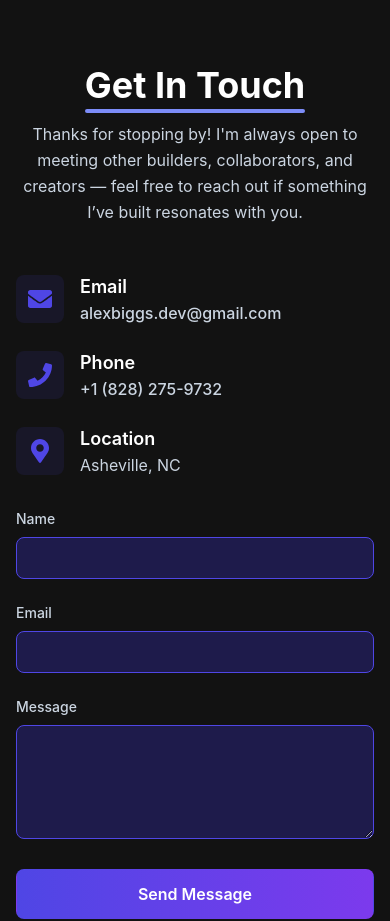
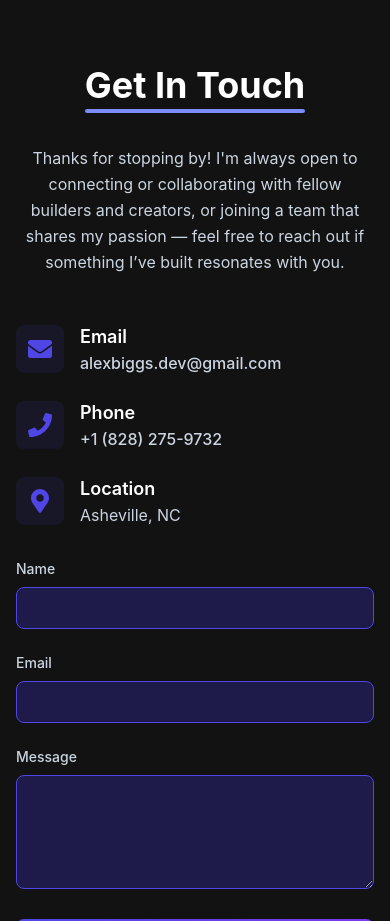
Before and after one commit to afbiggs/personal-portfolio, a React (Vite) app: page / in a window 390 px wide. Shown: the part 6800-7721 px from the top of the page. Built offline with nearby package versions, Linux system fonts and the light colour scheme.

Commit message:
chnaged up the closing message in the contact section.

```diff
--- a/src/components/Contact.tsx
+++ b/src/components/Contact.tsx
@@ -43,9 +43,8 @@ const Contact = () => {
           </h2>
 
           {/* Description under title */}
-          <p className="text-md sm:text-lg text-[#CBD5E1] text-center max-w-2xl mx-auto mb-12 leading-relaxed">
-            Thanks for stopping by! I'm always open to meeting other builders, collaborators, and creators —
-            feel free to reach out if something I’ve built resonates with you.
+          <p className="text-md sm:text-lg text-[#CBD5E1] text-center max-w-2xl mx-auto mb-12 mt-10 leading-relaxed">
+          Thanks for stopping by! I'm always open to connecting or collaborating with fellow builders and creators, or joining a team that shares my passion — feel free to reach out if something I’ve built resonates with you.
           </p>
 
           <div className="grid grid-cols-1 md:grid-cols-2 gap-8">
```
